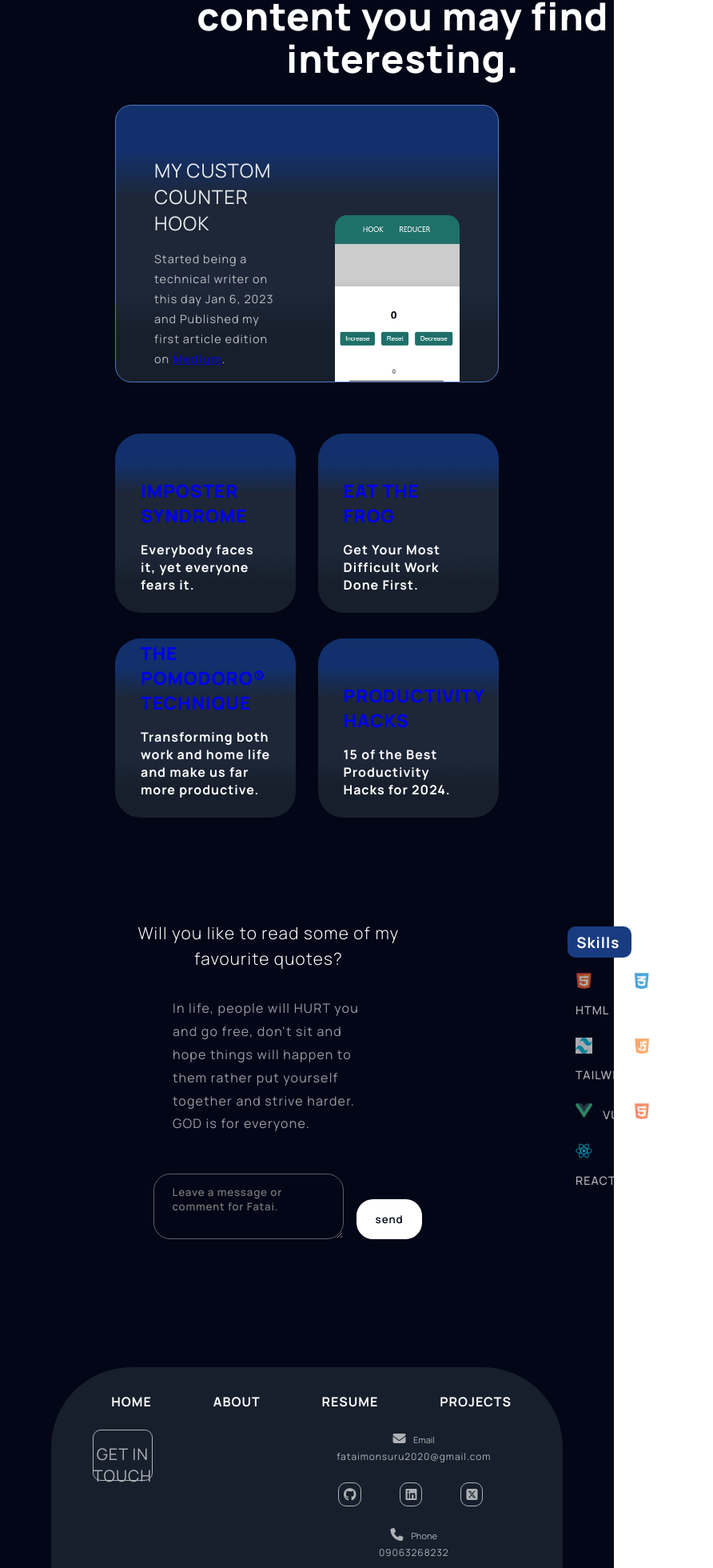
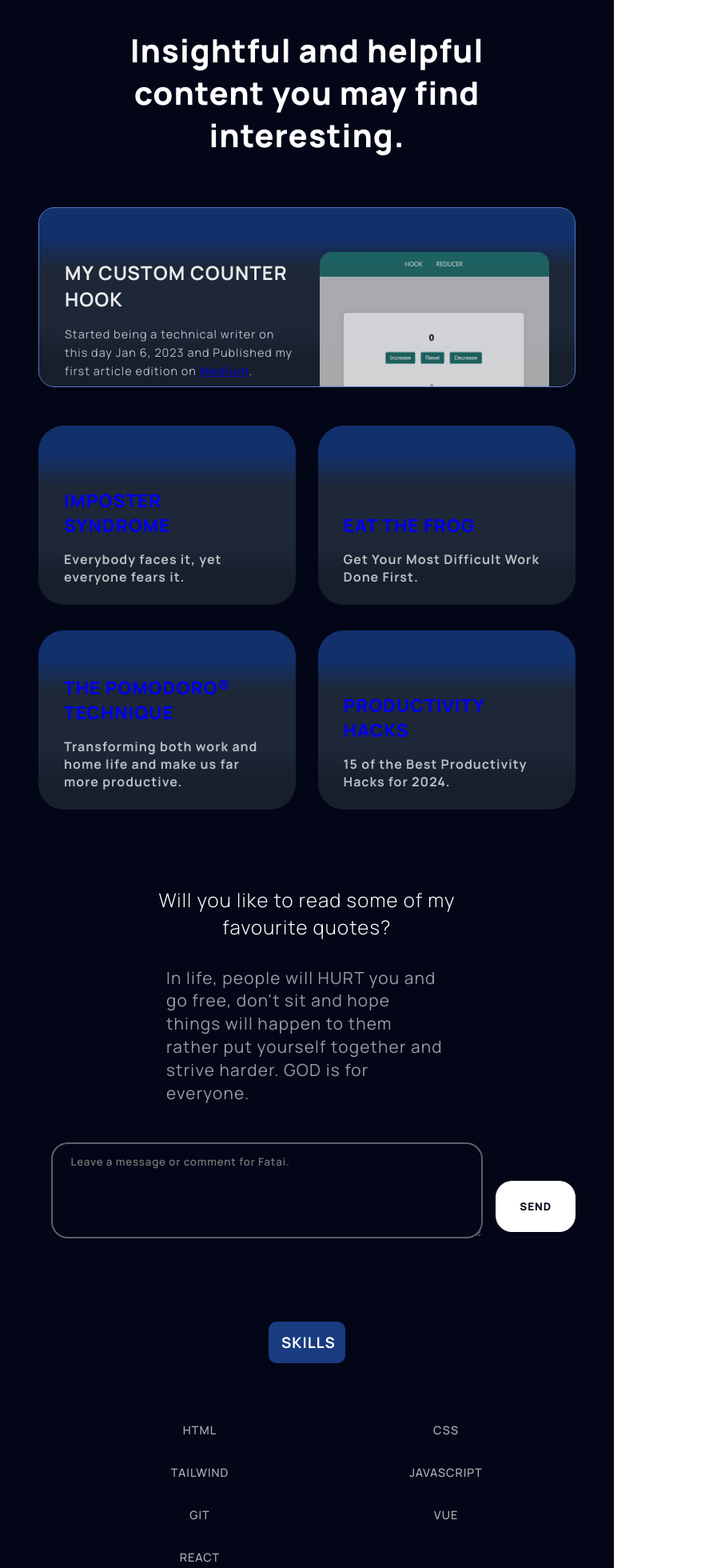
Before and after one commit to Mplusabiodun/abiodun-portfolio-v, a Vue app: page /blogs in a window 768 px wide. Shown: the part 203-2163 px from the top of the page at 80% size, 892 px wide, since content can reach past the window. Built offline with nearby package versions, Linux system fonts and the light colour scheme.

Commit message:
iPad screen - media query

```diff
--- a/src/App.vue
+++ b/src/App.vue
@@ -106,12 +106,12 @@ export default {
   .container_header {
     padding: 1rem 7rem 0;
   }
+  .container_footer {
+    padding: 1rem 1rem 0;
+  }
 }
 
 /* Mobile ----------- */
 @media only screen and (max-width: 767px) {
-  /* .container_footer {
-    padding: 3rem 2rem;
-  } */
 }
 </style>
--- a/src/components/Main/HomePage.vue
+++ b/src/components/Main/HomePage.vue
@@ -697,7 +697,6 @@ export default {
   grid-column: 1/3;
   display: flex;
   overflow: hidden;
-  padding-top: rem;
 }
 .custom_div {
   width: 30rem;
@@ -807,7 +806,6 @@ export default {
   margin: 1.7rem 0 0 0;
 }
 .project_Title {
-  /* color: rgb(82, 118, 191); */
   width: 26rem;
   font-size: 2.1rem;
   line-height: 40px;
@@ -831,7 +829,6 @@ export default {
   display: flex;
   justify-content: center;
   padding: 0.7rem 1.4rem;
-  /* width: 11rem; */
   font-size: 0.8rem;
   text-decoration: none;
   margin: 0 auto;
@@ -850,7 +847,7 @@ export default {
 /* iPad */
 @media only screen and (min-width: 768px) and (max-width: 1024px) {
   .container {
-    padding: 17rem 3rem;
+    padding: 17rem 3rem 3rem;
   }
   .myname {
     font-size: 2.8rem;
@@ -917,39 +914,12 @@ export default {
   }
   /* XACCOUNT STOP */
   /* TOOLBOX START*/
-  /* .toolbox {
-    grid-column: 3/5;
-    grid-row: 2/4;
-    text-align: center;
-    padding: 1rem 0rem 0;
-  } */
-  /* .toolbox:hover {
-    opacity: 90%;
-    cursor: pointer;
-  } */
   .toolboxheading {
     font-size: 1rem;
-    /* letter-spacing: 1px;
-    opacity: 80%; */
   }
-  /* .toolbox_checkout {
-    width: 17rem;
-    font-size: 0.9rem;
-    letter-spacing: 0.8px;
-    text-align: center;
-    margin: 5px auto;
-    opacity: 50%;
-  } */
   .circle1 {
-    /* background: inherit; */
-    /* border: 0.8px solid rgb(82, 118, 191); */
     width: 17rem;
     height: 17rem;
-    /* margin: 4rem auto 0rem; */
-    /*
-    border-radius: 50%;
-    display: flex;
-    flex-direction: column; */
   }
   #mdnlogo,
   #vsclogo,
@@ -959,8 +929,6 @@ export default {
   #chatgptlogo {
     width: 1.6rem;
     height: 1.6rem;
-    /* border-radius: 50%;
-    opacity: 80%; */
   }
   #mdnlogo {
     margin: -0.3rem 0rem 0 5rem;
@@ -972,14 +940,9 @@ export default {
     margin: -6rem 0rem 0 16rem;
   }
   .circle2 {
-    /* background: inherit; */
-    /* border: 0.8px solid rgb(82, 118, 191); */
     width: 11.5rem;
     height: 11.5rem;
     margin: -5.8rem auto 0;
-    /* border-radius: 50%;
-    display: flex;
-    flex-direction: column; */
   }
   #codecamp {
     margin: 3rem 0rem 0 -0.3rem;
@@ -1045,6 +1008,76 @@ export default {
     margin: -2.6rem 0 -4rem 19rem;
   }
   /* CONNECTIONS STOP */
+  .blog_grid {
+    gap: 1rem;
+  }
+  .blog_m {
+    padding: 0.7rem;
+  }
+  /* .medium_first {
+    grid-column: 1/3;
+    display: flex;
+    overflow: hidden;
+  } */
+  .custom_div {
+    /* width: 30rem;
+    letter-spacing: 1px;
+    align-content: flex-end; */
+    padding: 0rem 1rem 0;
+  }
+  .custom_div h3 {
+    font-size: 1.3rem;
+    margin: -4rem 0 0.8rem;
+  }
+  .custom_div p {
+    line-height: 23px;
+  }
+  .conterhookblog {
+    width: 27rem;
+    height: 10rem;
+    margin: -6rem 1rem -2rem;
+  }
+  .medium_second {
+    padding-left: 1rem;
+    font-weight: bold;
+  }
+  .medium_second h3 {
+    color: rgb(2, 6, 23);
+  }
+  .syndrome {
+    color: rgb(2, 6, 23);
+  }
+  .imposterword {
+    color: rgb(2, 6, 23);
+  }
+  /* PROJECT START */
+  .project_ul {
+    margin-bottom: 3rem;
+  }
+  .project_li {
+    margin: 4rem -1rem 0 -3rem;
+  }
+  .myproject {
+    width: 24rem;
+    margin: 0 1rem 0 0;
+  }
+  #project_image {
+    width: 24.5rem;
+  }
+  .project_details {
+    margin: 1.5rem -6rem 0 0rem;
+  }
+  .project_Title {
+    width: 19rem;
+    font-size: 1.8rem;
+    line-height: 30px;
+  }
+  .about_project {
+    width: 19rem;
+    opacity: 70%;
+    margin: 1rem 0 0.7rem 0rem;
+    line-height: 22px;
+  }
 }
 
 /* Mobile ----------- */
--- a/src/components/Main/MoreProjects.vue
+++ b/src/components/Main/MoreProjects.vue
@@ -178,4 +178,14 @@ li {
   letter-spacing: 0.9px;
   text-decoration: none;
 }
+/* iPad */
+@media only screen and (min-width: 768px) and (max-width: 1024px) {
+  .container {
+    padding: 14rem 5rem 5rem 2rem;
+  }
+}
+
+/* Mobile ----------- */
+@media only screen and (max-width: 767px) {
+}
 </style>
--- a/src/components/Main/MyBlogs.vue
+++ b/src/components/Main/MyBlogs.vue
@@ -181,4 +181,47 @@ li {
   letter-spacing: 1px;
   margin-top: 1rem;
 }
+/* iPad */
+@media only screen and (min-width: 768px) and (max-width: 1024px) {
+  .container {
+    padding: 15rem 3rem 5rem;
+  }
+  .collection {
+    font-size: 2.5rem;
+    width: 35rem;
+    margin: 0 auto 4rem;
+  }
+  .blog_m {
+    padding: 0.5rem;
+  }
+  .medium_first {
+    padding: 6rem 0rem 0.5rem;
+  }
+  .custom_div {
+    width: 31rem;
+    padding: 0rem 0rem 0 2rem;
+  }
+  .custom_div h3 {
+    font-weight: bold;
+  }
+  .custom_div p {
+    line-height: 23px;
+  }
+  .conterhookblog {
+    width: 29rem;
+    height: 12rem;
+    margin: -4rem 2rem -2rem;
+    opacity: 80%;
+  }
+  .blog_grid {
+    margin: 1rem auto 3rem;
+  }
+  .grid_element p {
+    opacity: 70%;
+  }
+}
+
+/* Mobile ----------- */
+@media only screen and (max-width: 767px) {
+}
 </style>
--- a/src/components/UI/FavoriteQuotes.vue
+++ b/src/components/UI/FavoriteQuotes.vue
@@ -12,73 +12,32 @@
           name="message"
           id="message"
           cols="35"
-          rows="3"
+          rows="5"
           placeholder="Leave a message or comment for Fatai."
         ></textarea>
-        <button>send</button>
+        <button>SEND</button>
       </div>
     </div>
     <div class="skill_div">
-      <h3 class="skills">Skills</h3>
+      <h3 class="skills">SKILLS</h3>
       <ul>
-        <li>
-          <img
-            class="logo"
-            src="@/assets/skills_social/html.png"
-            alt="html_logo"
-          />HTML
-        </li>
-        <li>
-          <img
-            class="logo"
-            src="@/assets/skills_social/css.png"
-            alt="css_logo"
-          />CSS
-        </li>
-        <li>
-          <img
-            class="logo"
-            src="@/assets/skills_social/tailwind.png"
-            alt="tailwind_logo"
-          />TAILWIND
-        </li>
-        <li>
-          <img
-            class="logo"
-            src="@/assets/skills_social/javascript.png"
-            alt="javascript_logo"
-          />
-          JAVASCRIPT
-        </li>
-        <li>
-          <img
-            class="logo"
-            src="@/assets/skills_social/vue.png"
-            alt="vue_logo"
-          />
-          VUE
-        </li>
-        <li>
-          <img
-            class="logo"
-            src="@/assets/skills_social/html.png"
-            alt="git_vc"
-          />
-          GIT VC
-        </li>
-        <li>
-          <img
-            class="logo"
-            src="@/assets/skills_social/react.png"
-            alt="react_logo"
-          />
-          REACT
+        <li v-for="skill in skills" :key="skill.skillName">
+          <img class="logo" :src="skill.image" alt="html_logo" />{{
+            skill.skillName
+          }}
         </li>
       </ul>
     </div>
   </section>
 </template>
 <script>
+import html from "@/assets/skills_social/html.png";
+import css from "@/assets/skills_social/css.png";
+import tailwind from "@/assets/skills_social/tailwind.png";
+import javascript from "@/assets/skills_social/javascript.png";
+import vue from "@/assets/skills_social/vue.png";
+import git from "@/assets/skills_social/html.png";
+import react from "@/assets/skills_social/react.png";
 export default {
   data() {
     return {
@@ -96,6 +55,18 @@ export default {
         "In life, people will HURT you and go free, don't sit and hope things will happen to them rather put yourself together and strive harder. GOD is for everyone.",
       ],
       displayedQuote: null,
+      skills: [
+        {
+          image: html,
+          skillName: "HTML",
+        },
+        { image: css, skillName: "CSS" },
+        { image: tailwind, skillName: "TAILWIND" },
+        { image: javascript, skillName: "JAVASCRIPT" },
+        { image: git, skillName: "GIT" },
+        { image: vue, skillName: "VUE" },
+        { image: react, skillName: "REACT" },
+      ],
     };
   },
   methods: {
@@ -149,8 +120,9 @@ export default {
   letter-spacing: 0.8px;
 }
 .input_div button {
-  padding: 0.8rem 1.4rem;
-  margin: 2rem 0 0 1rem;
+  padding: 0rem 1.4rem;
+  height: 4rem;
+  margin: 3rem 0 0 1rem;
   color: #020617;
   background: #fff;
   border: 1px solid #ffffff5b;
@@ -193,4 +165,56 @@ export default {
   height: 1.3rem;
   margin: -1rem 0.6rem 0 0;
 }
+/* iPad */
+@media only screen and (min-width: 768px) and (max-width: 1024px) {
+  .fav_cont {
+    flex-direction: column;
+    margin: 6rem 0 0;
+  }
+  .will_you {
+    font-size: 1.5rem;
+    line-height: 2.1rem;
+  }
+  .myquotes {
+    width: 22rem;
+    font-size: 1.3rem;
+  }
+  .input_div {
+    display: flex;
+    justify-content: center;
+    margin: 0 0rem 0 1rem;
+  }
+  #message {
+    width: 90%;
+    border: 2px solid #ffffff5b;
+  }
+  .input_div button {
+    padding: 0.8rem 1.8rem;
+    font-weight: 800;
+  }
+  .skill_div {
+    margin-left: 0rem;
+    margin-top: 6rem;
+    width: 42rem;
+  }
+  .skills {
+    width: 6rem;
+    margin: 0 auto;
+    padding: 0.8rem 1rem;
+  }
+  .skill_div ul {
+    margin: 3rem auto 0;
+    text-align: left;
+  }
+  .skill_div ul li {
+    margin: 1.3rem auto 0;
+  }
+  .logo {
+    display: none;
+  }
+}
+
+/* Mobile ----------- */
+@media only screen and (max-width: 767px) {
+}
 </style>
--- a/src/components/UI/TheFooter.vue
+++ b/src/components/UI/TheFooter.vue
@@ -36,7 +36,7 @@
       </div>
     </div>
     <p class="copyright">
-      All rights reserved <span class="copy">&copy;</span>M. Abiodun Fatai -
+      All rights reserved <span class="copy">&copy;</span> M. Abiodun Fatai -
       2024.
     </p>
   </div>
@@ -135,4 +135,43 @@ a {
 .copy {
   font-size: 12px;
 }
+/* iPad */
+@media only screen and (min-width: 768px) and (max-width: 1024px) {
+  .container {
+    width: 100%;
+    background-color: rgb(23, 31, 44);
+    padding: 1rem 2rem;
+  }
+  .quicklinks li {
+    margin-left: 2.7rem;
+    font-size: 15px;
+  }
+  .inner_cont {
+    margin: 1.8rem 0;
+  }
+  .get_cont {
+    margin: 2rem 0 0 1rem;
+  }
+  .horizontal {
+    margin: 0 5.3rem;
+  }
+  .second_inner_cont {
+    margin: 0.8rem 0 0 0rem;
+  }
+  .email,
+  .phone {
+    font-size: 14px;
+    margin: 0.8rem 0 0.5rem;
+  }
+  .copyright {
+    font-size: 14px;
+  }
+}
+
+/* Mobile ----------- */
+@media only screen and (max-width: 767px) {
+  /* .container_footer {
+    padding: 3rem 2rem;
+  } */
+}
 </style>
```
